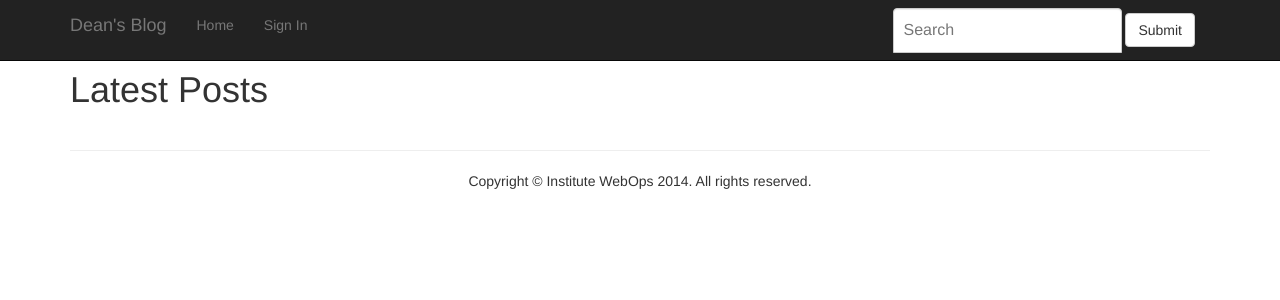
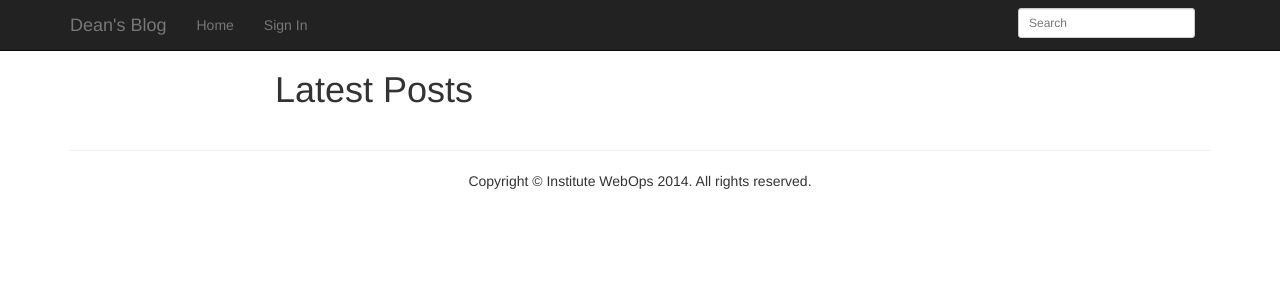
Before and after one commit to avnash/Dean-Blog, a PHP site: page / in a window 1280 px wide. Shown: the top 300 px of the page. Run offline with PHP 8.4, Linux system fonts and the light colour scheme; data that the repository does not hold is empty.

Commit message:
slight frontend changes

```diff
--- a/header.php
+++ b/header.php
@@ -12,10 +12,9 @@
         </div>
         <nav class="collapse navbar-collapse bs-navbar-collapse" role="navigation">
             <form class="navbar-form navbar-right" role="search">
-              <div class="form-group">
+              <div class="form-group input-group-sm">
                 <input type="text" class="form-control" placeholder="Search">
               </div>
-              <button type="submit" class="btn btn-default">Submit</button>
             </form>
             <ul class="nav navbar-nav">
                 <li ><a href="index.php">Home</a></li>
--- a/index.php
+++ b/index.php
@@ -27,8 +27,8 @@
 
 
 	<div class="container">
-	<div class="row">
-	<div class="col-md-8">
+	<div class="row col-md-8 col-md-offset-2">
+	<div class="">
 
 	<h1>Latest Posts</h1>
 
@@ -50,9 +50,9 @@
 					    </div>
 					</div>
 
-					<hr>';
+					';
 					echo '<p class="lead">'.$row['content'].'</p>';
-					echo  '</article>';
+					echo  '</article><hr>';
 			}
 		?>
 
```
